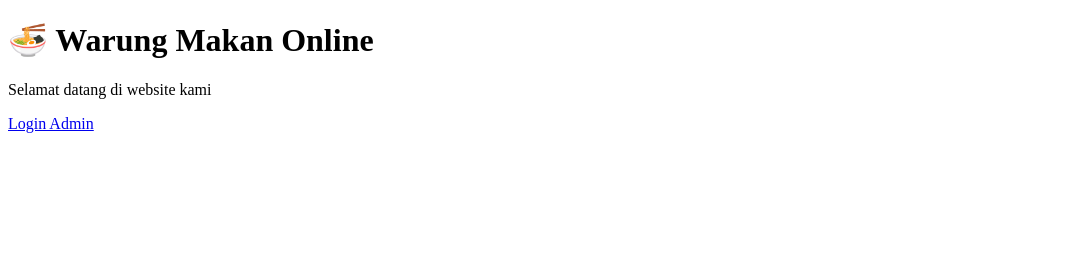
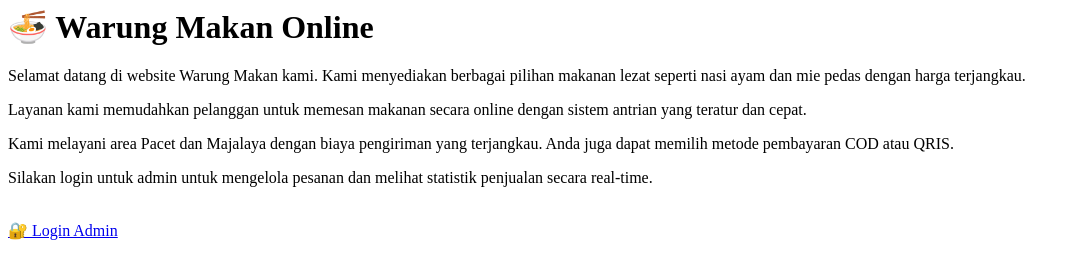
Before and after one commit to Omuy-11/omuy11, a website: page public/home.html in a window 1280 px wide. Shown: the whole page, without its empty margins (0-1076 px from the left). Drawn offline with Linux system fonts and the light colour scheme.

Commit message:
add content for adsense

```diff
--- a/public/home.html
+++ b/public/home.html
@@ -1,22 +1,25 @@
-<!DOCTYPE html>
-<html lang="id">
-
-<head>
-  <meta charset="UTF-8">
-  <title>Warung Makan</title>
-
-  <!-- 🔥 PASANG DI SINI -->
-  <script async src="https://pagead2.googlesyndication.com/pagead/js/adsbygoogle.js?client=ca-pub-8095439751167847"
-  crossorigin="anonymous"></script>
-
-</head>
-
 <body>
 
 <h1>🍜 Warung Makan Online</h1>
-<p>Selamat datang di website kami</p>
 
-<a href="login.html">Login Admin</a>
+<p>
+Selamat datang di website Warung Makan kami. Kami menyediakan berbagai pilihan makanan lezat seperti nasi ayam dan mie pedas dengan harga terjangkau.
+</p>
+
+<p>
+Layanan kami memudahkan pelanggan untuk memesan makanan secara online dengan sistem antrian yang teratur dan cepat.
+</p>
+
+<p>
+Kami melayani area Pacet dan Majalaya dengan biaya pengiriman yang terjangkau. Anda juga dapat memilih metode pembayaran COD atau QRIS.
+</p>
+
+<p>
+Silakan login untuk admin untuk mengelola pesanan dan melihat statistik penjualan secara real-time.
+</p>
+
+<br>
+
+<a href="login.html">🔐 Login Admin</a>
 
 </body>
-</html>
```
